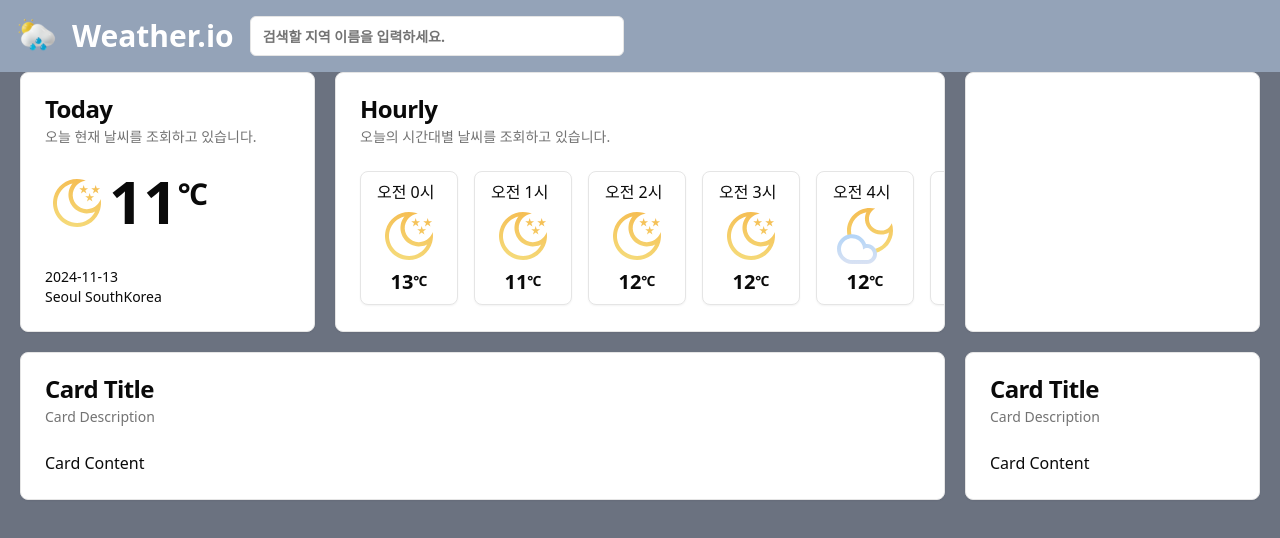
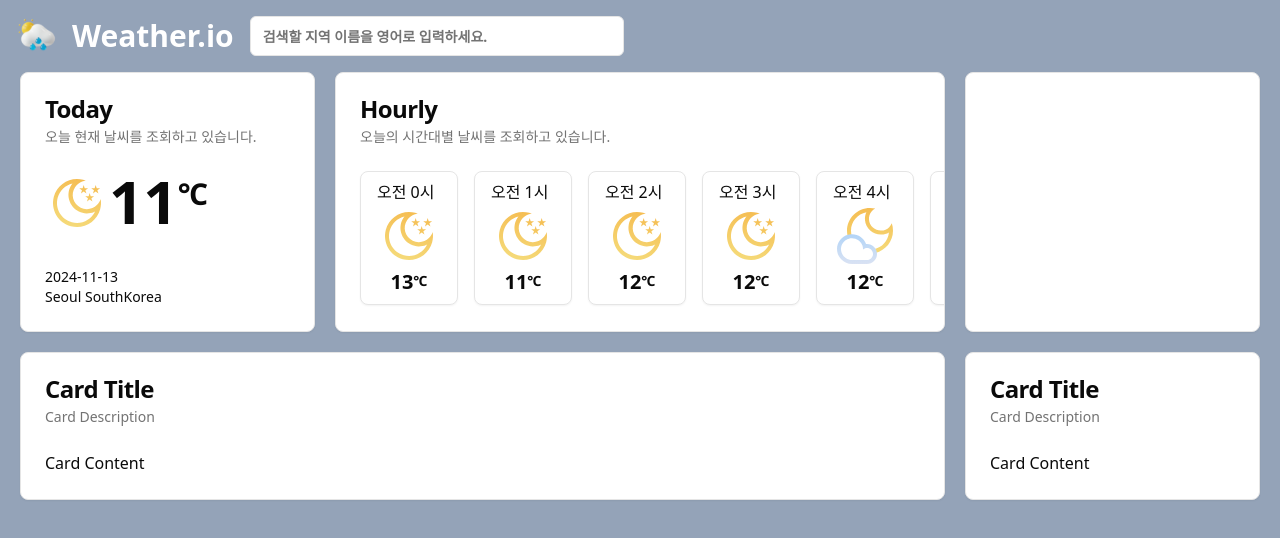
Before and after one commit to nrkcode/React-hw, a React (Vite) app: page / in a window 1280 px wide. Shown: the top 538 px of the page. Built offline with nearby package versions, Linux system fonts and the light colour scheme.

Commit message:
style: 사소한수정

```diff
--- a/src/views/Home.tsx
+++ b/src/views/Home.tsx
@@ -12,7 +12,7 @@ import { Separator } from "@radix-ui/react-separator";
 function HomePage() {
     return (
         <div className="page max-w-[1440px] h-screen flex align-center justify-center">
-            <div className="page__container h-full bg-gray-500">
+            <div className="page__container h-full  bg-slate-400">
                 <header className="grid grid-cols-2 text-6xl font-extrabold text-white bg-slate-400">
                     <div className="container flex items-center flex-nowrap">
                         <img
@@ -25,7 +25,7 @@ function HomePage() {
                         <div className="flex w-full items-center p-4">
                             <Input
                                 type="search"
-                                placeholder="검색할 지역 이름을 입력하세요."
+                                placeholder="검색할 지역 이름을 영어로 입력하세요."
                             />
                         </div>
                     </div>
@@ -57,12 +57,12 @@ function HomePage() {
                                 </div>
                             </div>
                             <Separator className="my-4" />
-                            <span className="text-sm font-medium">
+                            <p className="text-sm font-medium">
                                 2024-11-13
-                            </span>
-                            <span className="text-sm font-medium">
+                            </p>
+                            <p className="text-sm font-medium">
                                 Seoul SouthKorea
-                            </span>
+                            </p>
                         </CardContent>
                     </Card>
 
```
